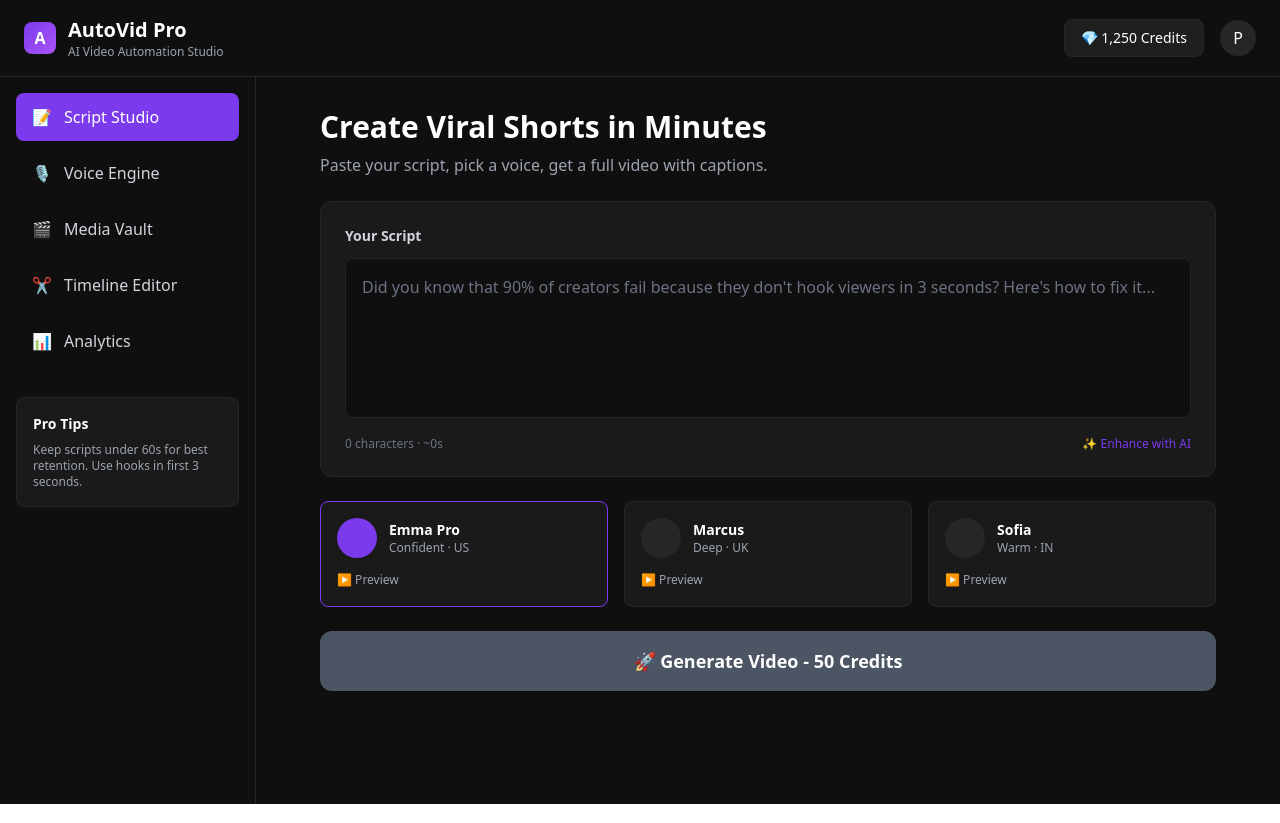
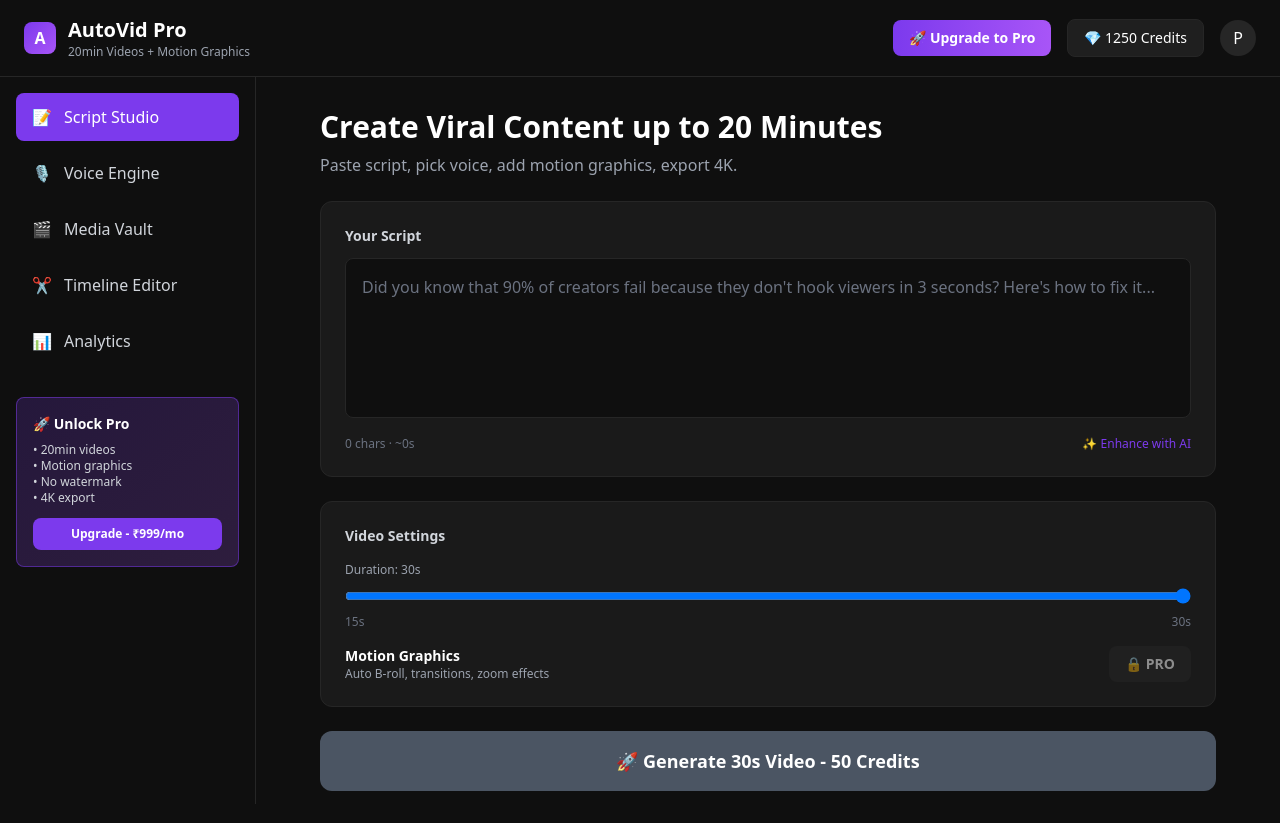
Before and after one commit to pramodbhaskar10-source/autovid-ai-frontend, a React (Create React App) app: page / in a window 1280 px wide. Built offline with nearby package versions, Linux system fonts and the light colour scheme.

Commit message:
Update App.js

```diff
--- a/src/App.js
+++ b/src/App.js
@@ -4,10 +4,68 @@ function App() {
   const [script, setScript] = useState('');
   const [isGenerating, setIsGenerating] = useState(false);
   const [activeTab, setActiveTab] = useState('script');
+  const [userPlan, setUserPlan] = useState('free'); // 'free' or 'pro'
+  const [userCredits, setUserCredits] = useState(1250);
+  const [videoDuration, setVideoDuration] = useState(30); // seconds
+  const [enableMotion, setEnableMotion] = useState(false);
+  const [userEmail, setUserEmail] = useState('pramodbhaskar10@gmail.com'); // TODO: Get from auth
+
+  const BACKEND_URL = 'https://autovid-ai-10.onrender.com';
+
+  // FacelessReels logic: Free = 30s max, no motion. Pro = 20min + motion
+  const maxDuration = userPlan === 'pro' ? 1200 : 30; // 20min = 1200s
+  const canUseMotion = userPlan === 'pro';
 
   const handleGenerate = () => {
+    if (userPlan !== 'pro' && (videoDuration > 30 || enableMotion)) {
+      alert('🚀 Upgrade to Pro for videos over 30s and motion graphics!');
+      return;
+    }
+    if (userCredits < 50) {
+      alert('Not enough credits! Upgrade or buy more.');
+      return;
+    }
     setIsGenerating(true);
     setTimeout(() => setIsGenerating(false), 3000);
+  };
+
+  const handleUpgrade = async () => {
+    try {
+      await fetch(`${BACKEND_URL}/health`);
+
+      const orderRes = await fetch(`${BACKEND_URL}/create-subscription`, {
+        method: 'POST',
+        headers: { 'Content-Type': 'application/json' },
+        body: JSON.stringify({ amount: 1 }) // ₹1 test. Change to 999 for prod
+      });
+
+      if (!orderRes.ok) throw new Error('Failed to create order');
+
+      const order = await orderRes.json();
+
+      const options = {
+        key: order.key,
+        amount: order.amount,
+        currency: order.currency,
+        order_id: order.orderId,
+        name: 'AutoVid Pro',
+        description: 'Pro Plan - 20min videos + Motion Graphics',
+        prefill: { email: userEmail },
+        handler: function (response) {
+          alert('✅ Payment Successful! Welcome to Pro 🎉\nRefreshing...');
+          setUserPlan('pro');
+          window.location.reload(); // Webhook updates DB
+        },
+        theme: { color: '#7C3AED' }
+      };
+
+      const rzp = new window.Razorpay(options);
+      rzp.open();
+
+    } catch (error) {
+      console.error(error);
+      alert('Payment failed: ' + error.message);
+    }
   };
 
   return (
@@ -21,12 +79,24 @@ function App() {
             </div>
             <div>
               <h1 className="text-xl font-bold">AutoVid Pro</h1>
-              <p className="text-xs text-gray-400">AI Video Automation Studio</p>
+              <p className="text-xs text-gray-400">20min Videos + Motion Graphics</p>
             </div>
           </div>
           <div className="flex items-center gap-4">
+            {userPlan === 'pro' ? (
+              <button className="px-4 py-2 bg-gradient-to-r from-[#7C3AED] to-[#A855F7] rounded-lg text-sm font-semibold">
+                💎 PRO ACTIVE
+              </button>
+            ) : (
+              <button
+                onClick={handleUpgrade}
+                className="px-4 py-2 bg-gradient-to-r from-[#7C3AED] to-[#A855F7] hover:from-[#6D28D9] hover:to-[#9333EA] rounded-lg text-sm font-semibold"
+              >
+                🚀 Upgrade to Pro
+              </button>
+            )}
             <button className="px-4 py-2 bg-[#1F1F1F] hover:bg-[#262626] rounded-lg text-sm border border-[#262626]">
-              💎 1,250 Credits
+              💎 {userCredits} Credits
             </button>
             <div className="w-9 h-9 bg-[#262626] rounded-full flex items-center justify-center">
               P
@@ -71,18 +141,26 @@ function App() {
             </button>
           </div>
 
-          <div className="mt-8 p-4 bg-[#1A1A1A] rounded-lg border border-[#262626]">
-            <h3 className="text-sm font-semibold mb-2">Pro Tips</h3>
-            <p className="text-xs text-gray-400">Keep scripts under 60s for best retention. Use hooks in first 3 seconds.</p>
-          </div>
+          {userPlan === 'free' && (
+            <div className="mt-8 p-4 bg-gradient-to-br from-[#7C3AED]/20 to-[#A855F7]/20 rounded-lg border border-[#7C3AED]/50">
+              <h3 className="text-sm font-semibold mb-2">🚀 Unlock Pro</h3>
+              <p className="text-xs text-gray-300 mb-3">• 20min videos<br/>• Motion graphics<br/>• No watermark<br/>• 4K export</p>
+              <button
+                onClick={handleUpgrade}
+                className="w-full bg-[#7C3AED] hover:bg-[#6D28D9] text-white text-xs font-semibold py-2 rounded-lg"
+              >
+                Upgrade - ₹999/mo
+              </button>
+            </div>
+          )}
         </aside>
 
         {/* Main Content */}
         <main className="flex-1 p-8">
           <div className="max-w-4xl mx-auto">
             <div className="mb-6">
-              <h2 className="text-3xl font-bold mb-2">Create Viral Shorts in Minutes</h2>
-              <p className="text-gray-400">Paste your script, pick a voice, get a full video with captions.</p>
+              <h2 className="text-3xl font-bold mb-2">Create Viral Content up to 20 Minutes</h2>
+              <p className="text-gray-400">Paste script, pick voice, add motion graphics, export 4K.</p>
             </div>
 
             {/* Script Input */}
@@ -95,44 +173,42 @@ function App() {
                 className="w-full h-40 bg-[#0F0F0F] border border-[#262626] rounded-lg p-4 text-white placeholder-gray-500 focus:outline-none focus:border-[#7C3AED] resize-none"
               />
               <div className="flex items-center justify-between mt-3">
-                <span className="text-xs text-gray-500">{script.length} characters · ~{Math.ceil(script.length / 15)}s</span>
+                <span className="text-xs text-gray-500">{script.length} chars · ~{Math.ceil(script.length / 15)}s</span>
                 <button className="text-xs text-[#7C3AED] hover:text-[#A855F7]">✨ Enhance with AI</button>
               </div>
             </div>
 
-            {/* Voice Selector */}
-            <div className="grid grid-cols-3 gap-4 mb-6">
-              <div className="bg-[#1A1A1A] border border-[#7C3AED] rounded-lg p-4 cursor-pointer">
-                <div className="flex items-center gap-3 mb-2">
-                  <div className="w-10 h-10 bg-[#7C3AED] rounded-full"></div>
-                  <div>
-                    <p className="font-semibold text-sm">Emma Pro</p>
-                    <p className="text-xs text-gray-400">Confident · US</p>
-                  </div>
+            {/* Pro Settings */}
+            <div className="bg-[#1A1A1A] border border-[#262626] rounded-xl p-6 mb-6">
+              <h3 className="text-sm font-semibold mb-4 text-gray-300">Video Settings</h3>
+
+              <div className="mb-4">
+                <label className="block text-xs text-gray-400 mb-2">Duration: {videoDuration}s {videoDuration > 30 && !canUseMotion && '(Pro only)'}</label>
+                <input
+                  type="range"
+                  min="15"
+                  max={maxDuration}
+                  value={videoDuration}
+                  onChange={(e) => setVideoDuration(Number(e.target.value))}
+                  className="w-full"
+                />
+                <div className="flex justify-between text-xs text-gray-500 mt-1">
+                  <span>15s</span>
+                  <span>{maxDuration === 1200 ? '20min' : '30s'}</span>
                 </div>
-                <button className="text-xs text-gray-400 hover:text-white">▶ Preview</button>
               </div>
 
-              <div className="bg-[#1A1A1A] border border-[#262626] rounded-lg p-4 cursor-pointer hover:border-[#7C3AED]">
-                <div className="flex items-center gap-3 mb-2">
-                  <div className="w-10 h-10 bg-[#262626] rounded-full"></div>
-                  <div>
-                    <p className="font-semibold text-sm">Marcus</p>
-                    <p className="text-xs text-gray-400">Deep · UK</p>
-                  </div>
+              <div className="flex items-center justify-between">
+                <div>
+                  <p className="text-sm font-semibold">Motion Graphics</p>
+                  <p className="text-xs text-gray-400">Auto B-roll, transitions, zoom effects</p>
                 </div>
-                <button className="text-xs text-gray-400 hover:text-white">▶ Preview</button>
-              </div>
-
-              <div className="bg-[#1A1A1A] border border-[#262626] rounded-lg p-4 cursor-pointer hover:border-[#7C3AED]">
-                <div className="flex items-center gap-3 mb-2">
-                  <div className="w-10 h-10 bg-[#262626] rounded-full"></div>
-                  <div>
-                    <p className="font-semibold text-sm">Sofia</p>
-                    <p className="text-xs text-gray-400">Warm · IN</p>
-                  </div>
-                </div>
-                <button className="text-xs text-gray-400 hover:text-white">▶ Preview</button>
+                <button
+                  onClick={() => canUseMotion ? setEnableMotion(!enableMotion) : handleUpgrade()}
+                  className={`px-4 py-2 rounded-lg text-sm font-semibold ${enableMotion ? 'bg-[#7C3AED]' : 'bg-[#262626]'} ${!canUseMotion ? 'opacity-50 cursor-pointer' : ''}`}
+                >
+                  {canUseMotion ? (enableMotion ? 'ON' : 'OFF') : '🔒 PRO'}
+                </button>
               </div>
             </div>
 
@@ -142,7 +218,11 @@ function App() {
               disabled={isGenerating || !script}
               className="w-full bg-gradient-to-r from-[#7C3AED] to-[#A855F7] hover:from-[#6D28D9] hover:to-[#9333EA] disabled:from-gray-600 disabled:to-gray-600 disabled:cursor-not-allowed text-white font-bold py-4 rounded-xl text-lg transition-all"
             >
-              {isGenerating ? 'Generating Video... ⏳' : '🚀 Generate Video - 50 Credits'}
+              {userPlan !== 'pro' && (videoDuration > 30 || enableMotion)
+                ? '🔒 Upgrade to Pro for 20min + Motion'
+                : isGenerating
+                ? 'Generating Video... ⏳'
+                : `🚀 Generate ${videoDuration}s Video - 50 Credits`}
             </button>
 
             {isGenerating && (
@@ -151,7 +231,7 @@ function App() {
                   <div className="w-12 h-12 border-4 border-[#7C3AED] border-t-transparent rounded-full animate-spin"></div>
                   <div>
                     <p className="font-semibold">Rendering your video...</p>
-                    <p className="text-sm text-gray-400">Adding captions · Syncing voice · Exporting 1080p</p>
+                    <p className="text-sm text-gray-400">Adding motion graphics · Syncing voice · Exporting 4K</p>
                   </div>
                 </div>
                 <div className="w-full bg-[#262626] rounded-full h-2">
```
